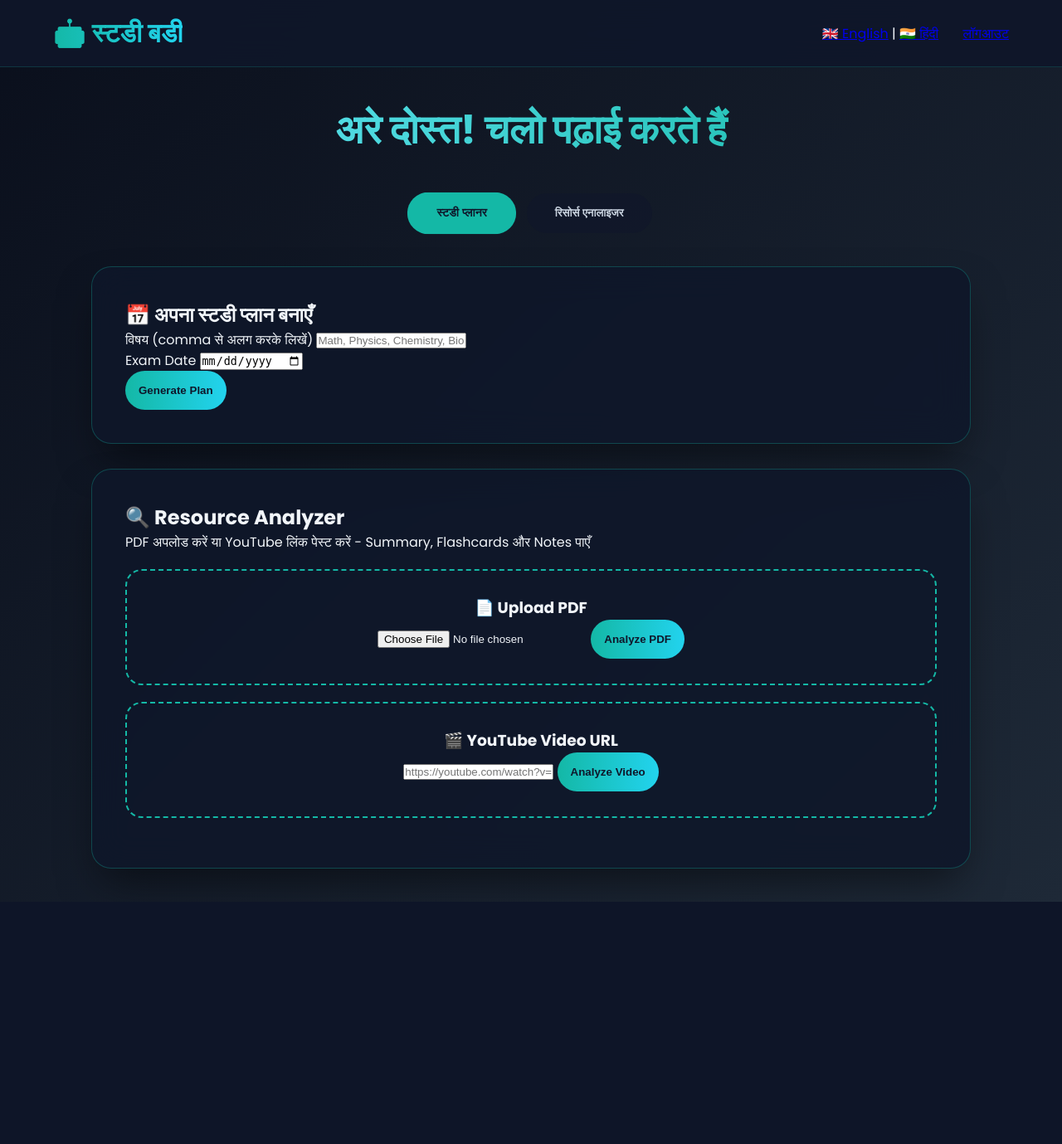
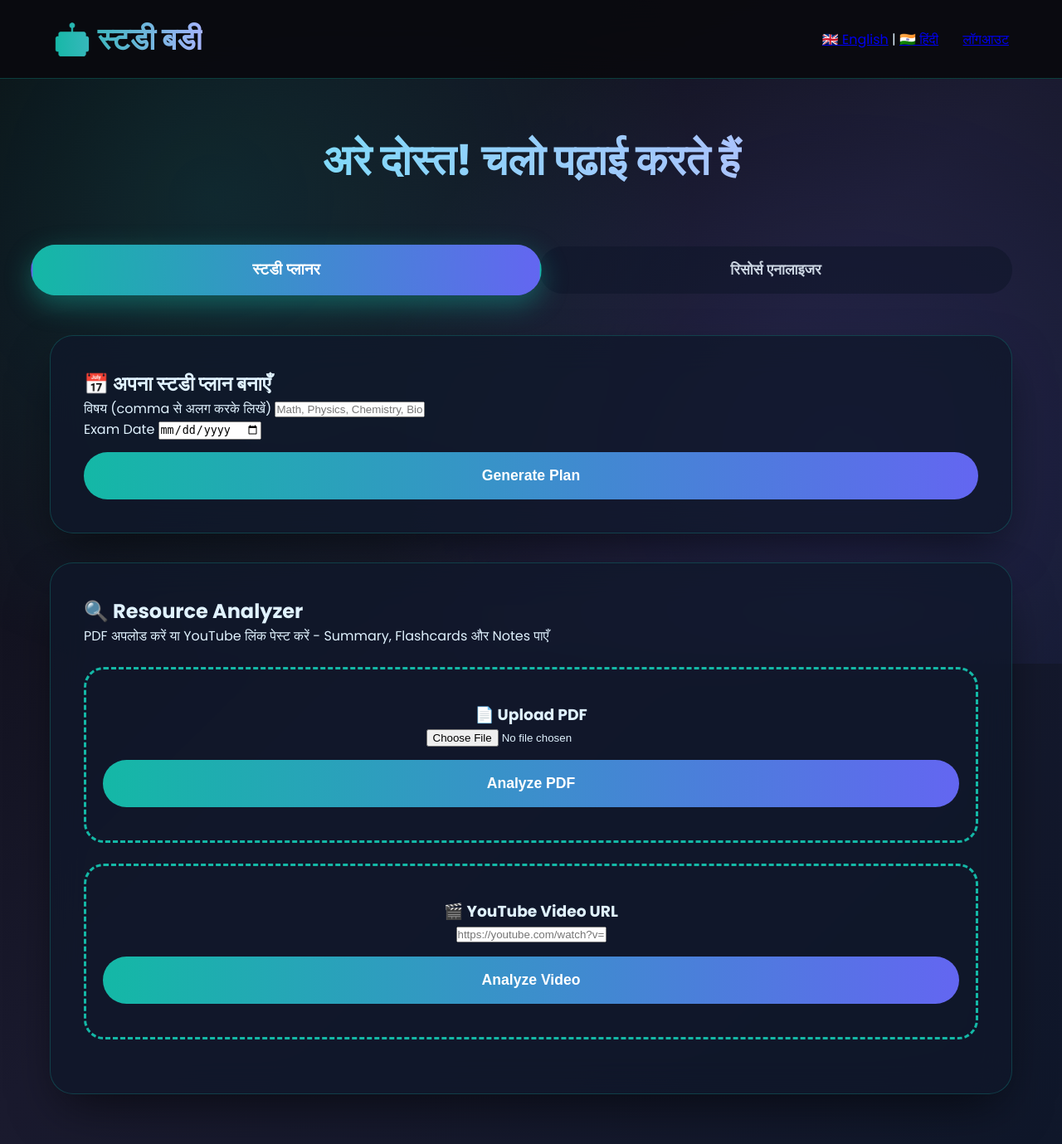
Before and after one commit to nilanshsingh121/SM-web-tool-1, a Flask app: page / in a window 1280 px wide. Shown: the whole page at 83% size. Before the commit the page ends 1087 px from the top, so only its background shows below. Run offline with Flask 3, Linux system fonts and the light colour scheme.

Commit message:
Refactor CSS styles and variables
Updated CSS variables and styles for improved design.

```diff
--- a/static/style.css
+++ b/static/style.css
@@ -1,151 +1,149 @@
 :root {
-    --bg: #0a0f1c;
-    --card-bg: rgba(15, 23, 42, 0.85);
-    --accent: #14b8a6;
-    --accent2: #22d3ee;
-    --text: #f1f5f9;
-    --text-light: #cbd5e1;
+    --primary: #14b8a6;
+    --secondary: #6366f1;
+    --bg: #0a0a0f;
+    --card: rgba(15, 23, 42, 0.75);
 }
 
-* {
-    margin: 0;
-    padding: 0;
-    box-sizing: border-box;
-}
+* { margin: 0; padding: 0; box-sizing: border-box; }
 
 body {
     font-family: 'Poppins', sans-serif;
-    background: linear-gradient(135deg, #0a0f1c 0%, #1e2937 100%);
-    color: var(--text);
+    background: linear-gradient(135deg, #0a0a0f 0%, #1a1a2e 50%, #0f172a 100%);
+    color: #e0f2fe;
     min-height: 100vh;
     overflow-x: hidden;
+    position: relative;
 }
 
+body::before {
+    content: '';
+    position: fixed;
+    top: 0; left: 0;
+    width: 100%; height: 100%;
+    background: radial-gradient(circle at 20% 30%, rgba(20, 184, 166, 0.15) 0%, transparent 50%),
+                radial-gradient(circle at 80% 70%, rgba(99, 102, 241, 0.15) 0%, transparent 50%);
+    z-index: -1;
+    pointer-events: none;
+}
+
+/* Navbar */
 .navbar {
-    background: rgba(15, 23, 42, 0.95);
+    background: rgba(10, 10, 15, 0.95);
     backdrop-filter: blur(20px);
-    padding: 1rem 5%;
+    padding: 1.2rem 5%;
     display: flex;
     justify-content: space-between;
     align-items: center;
     position: sticky;
     top: 0;
     z-index: 1000;
-    border-bottom: 1px solid rgba(20, 184, 166, 0.2);
+    border-bottom: 1px solid rgba(20, 184, 166, 0.3);
 }
 
 .logo {
-    font-size: 2rem;
-    font-weight: 700;
-    background: linear-gradient(90deg, var(--accent), var(--accent2));
+    font-size: 2.3rem;
+    font-weight: 800;
+    background: linear-gradient(90deg, #14b8a6, #a5b4fc);
     -webkit-background-clip: text;
     -webkit-text-fill-color: transparent;
 }
 
+/* Main Content */
 .main-container {
-    max-width: 1100px;
-    margin: 40px auto;
+    max-width: 1200px;
+    margin: 60px auto;
     padding: 0 20px;
 }
 
-/* 3D Card Effect */
+.welcome {
+    text-align: center;
+    font-size: 3.2rem;
+    margin-bottom: 50px;
+    font-weight: 700;
+    background: linear-gradient(90deg, #67e8f9, #c4b5fd);
+    -webkit-background-clip: text;
+    -webkit-text-fill-color: transparent;
+}
+
+/* Tabs */
+.tabs {
+    display: flex;
+    justify-content: center;
+    gap: 20px;
+    margin-bottom: 50px;
+}
+
+.tab-btn {
+    padding: 16px 40px;
+    background: rgba(15, 23, 42, 0.6);
+    border: 2px solid transparent;
+    border-radius: 50px;
+    color: #cbd5e1;
+    font-weight: 600;
+    font-size: 1.1rem;
+    cursor: pointer;
+    transition: all 0.4s ease;
+}
+
+.tab-btn.active {
+    background: linear-gradient(90deg, var(--primary), var(--secondary));
+    color: white;
+    transform: scale(1.08);
+    box-shadow: 0 10px 30px rgba(20, 184, 166, 0.4);
+}
+
+/* Cards */
 .card {
-    background: var(--card-bg);
+    background: var(--card);
     backdrop-filter: blur(20px);
-    border-radius: 24px;
-    border: 1px solid rgba(20, 184, 166, 0.3);
+    border-radius: 28px;
+    border: 1px solid rgba(20, 184, 166, 0.25);
     padding: 40px;
-    margin-bottom: 30px;
-    box-shadow: 0 25px 50px -12px rgb(0 0 0 / 0.5);
-    transition: all 0.4s ease;
+    margin-bottom: 35px;
+    box-shadow: 0 25px 60px -15px rgba(0, 0, 0, 0.6);
+    transition: all 0.5s ease;
     position: relative;
     overflow: hidden;
 }
 
-.card::before {
-    content: '';
-    position: absolute;
-    top: -50%;
-    left: -50%;
-    width: 40%;
-    height: 40%;
-    background: radial-gradient(circle, rgba(20,184,166,0.15) 0%, transparent 70%);
-    opacity: 0;
-    transition: all 0.5s;
+.card:hover {
+    transform: translateY(-20px) scale(1.02);
+    box-shadow: 0 40px 80px -20px rgba(20, 184, 166, 0.35);
 }
 
-.card:hover {
-    transform: translateY(-15px) rotateX(8deg) rotateY(8deg);
-    box-shadow: 0 40px 70px -15px rgb(20 184 166 / 0.3);
-}
-
-.card:hover::before {
-    opacity: 1;
-    top: -20%;
-    left: -20%;
-}
-
-/* Other styles */
-.welcome {
-    text-align: center;
-    font-size: 3rem;
-    margin-bottom: 40px;
-    background: linear-gradient(90deg, #67e8f9, #14b8a6);
-    -webkit-background-clip: text;
-    -webkit-text-fill-color: transparent;
+/* Buttons */
+button {
+    width: 100%;
+    padding: 18px;
+    font-size: 1.1rem;
     font-weight: 700;
-}
-
-.tabs {
-    display: flex;
-    justify-content: center;
-    gap: 15px;
-    margin-bottom: 40px;
-}
-
-.tab-btn {
-    padding: 14px 32px;
-    background: rgba(15, 23, 42, 0.6);
-    border: 2px solid transparent;
-    border-radius: 50px;
-    color: var(--text-light);
-    font-weight: 600;
-    cursor: pointer;
-    transition: all 0.3s;
-}
-
-.tab-btn.active {
-    background: var(--accent);
-    color: #0f172a;
-    transform: scale(1.05);
-}
-
-button {
-    background: linear-gradient(90deg, var(--accent), var(--accent2));
-    color: #0f172a;
-    font-weight: 700;
-    padding: 16px;
+    background: linear-gradient(90deg, #14b8a6, #6366f1);
+    color: white;
     border: none;
     border-radius: 50px;
     cursor: pointer;
-    transition: all 0.3s;
+    transition: all 0.4s;
+    margin-top: 15px;
 }
 
 button:hover {
-    transform: translateY(-5px) scale(1.03);
-    box-shadow: 0 20px 30px rgba(20, 184, 166, 0.4);
+    transform: translateY(-8px);
+    box-shadow: 0 20px 40px rgba(20, 184, 166, 0.5);
 }
 
+/* Upload Area */
 .upload-area {
-    border: 2px dashed var(--accent);
-    border-radius: 20px;
-    padding: 30px;
+    border: 3px dashed #14b8a6;
+    border-radius: 24px;
+    padding: 40px 20px;
     text-align: center;
-    margin: 20px 0;
-    transition: all 0.3s;
+    margin: 25px 0;
+    transition: all 0.4s;
 }
 
 .upload-area:hover {
-    background: rgba(20, 184, 166, 0.1);
-    transform: scale(1.02);
+    border-color: #6366f1;
+    background: rgba(20, 184, 166, 0.08);
+    transform: scale(1.03);
 }
```
